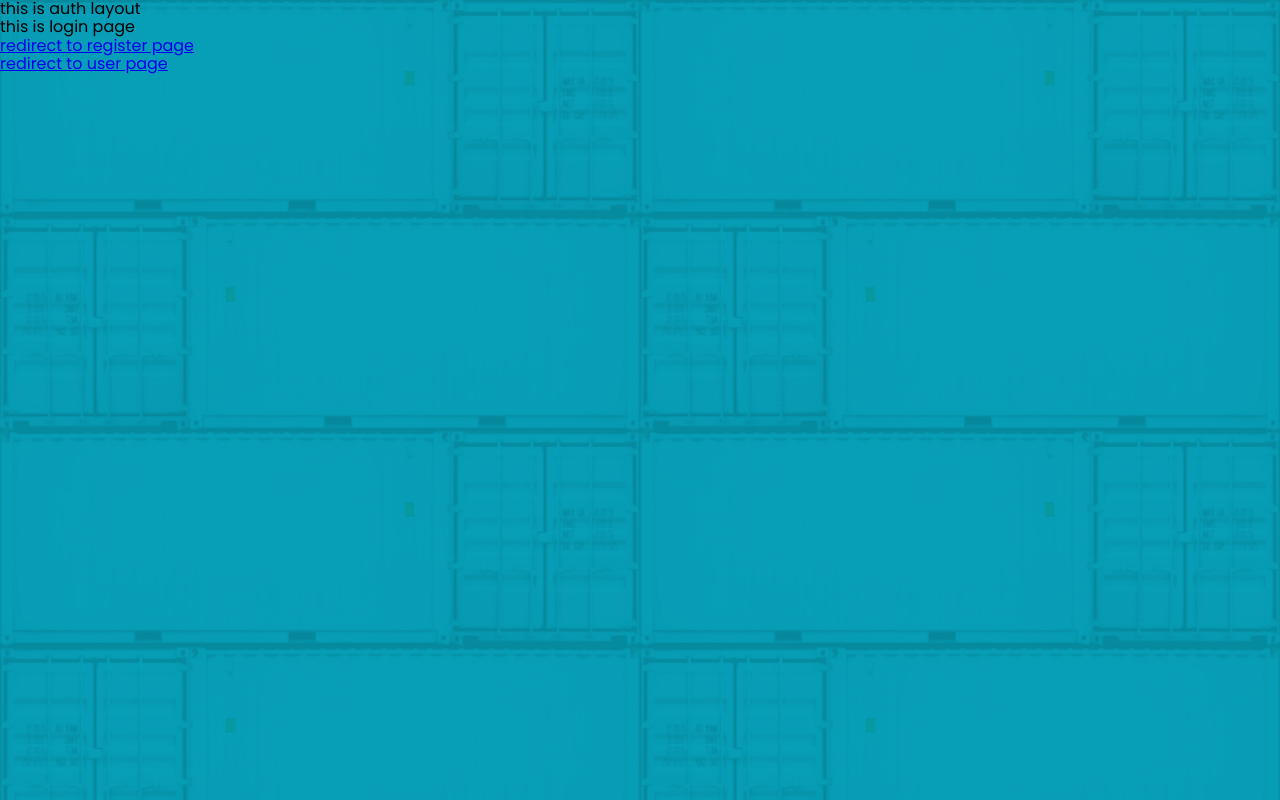
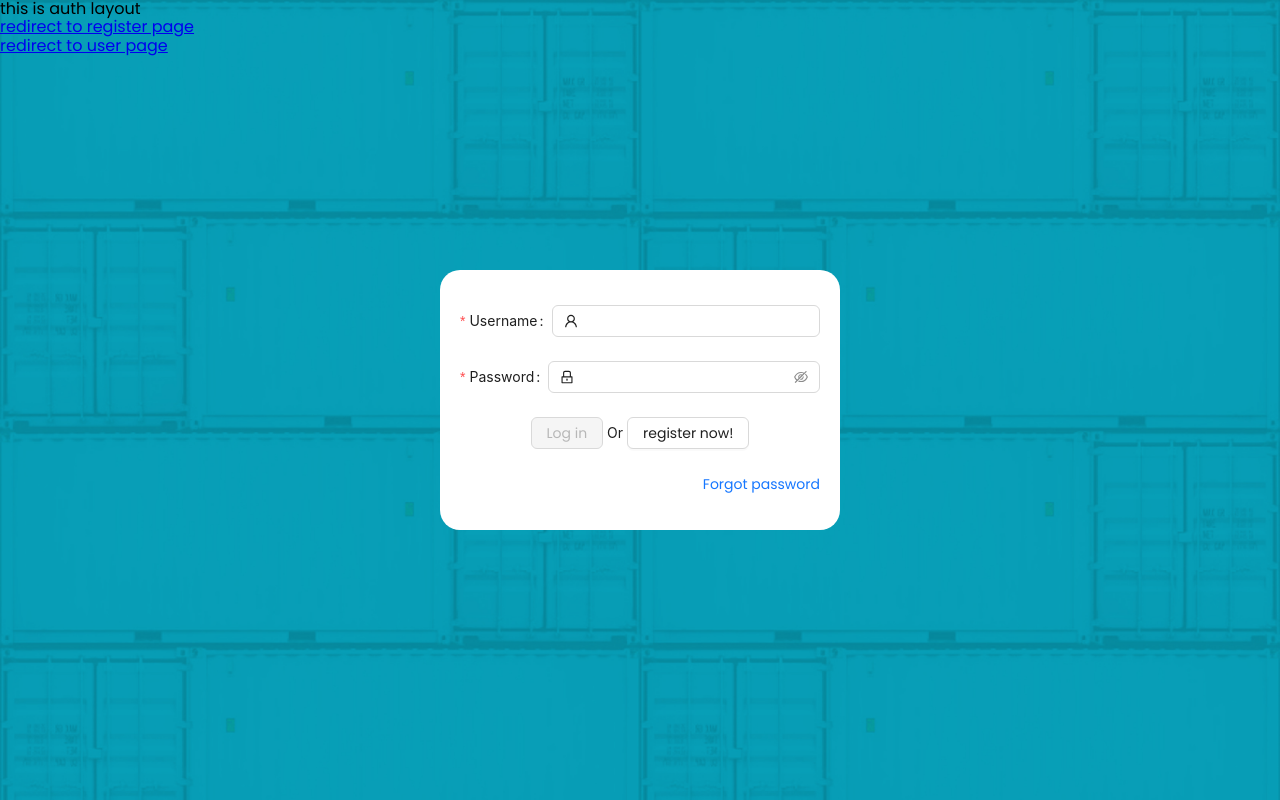
Before and after one commit to ledai94/shop-fe-admin, a Vue app: page /auth/login in a window 1280 px wide. Built offline with nearby package versions, Linux system fonts and the light colour scheme.

Commit message:
update login ui

```diff
--- a/src/router/index.ts
+++ b/src/router/index.ts
@@ -23,6 +23,7 @@ const routes = [
   {
     path: '/',
     name: 'home',
+    redirect: { name: 'login' },
     component: () => import('@/layouts/AdminLayout.vue'),
     children: [
       {
--- a/src/views/Auth/LoginPage.vue
+++ b/src/views/Auth/LoginPage.vue
@@ -1,12 +1,102 @@
 <template>
-  this is login page <br />
   <RouterLink :to="{ name: 'register' }">redirect to register page</RouterLink> <br />
   <RouterLink :to="{ name: 'user-list' }">redirect to user page</RouterLink>
+  <div class="login-page">
+    <a-form
+      :model="formState"
+      name="normal_login"
+      class="login-form"
+      @finish="onLogin"
+      @finishFailed="onFinishFailed"
+    >
+      <a-form-item
+        label="Username"
+        name="username"
+        :rules="[{ required: true, message: 'Please input your username!' }]"
+      >
+        <a-input v-model:value="formState.username">
+          <template #prefix>
+            <UserOutlined class="site-form-item-icon" />
+          </template>
+        </a-input>
+      </a-form-item>
+
+      <a-form-item
+        label="Password"
+        name="password"
+        :rules="[{ required: true, message: 'Please input your password!' }]"
+      >
+        <a-input-password v-model:value="formState.password">
+          <template #prefix>
+            <LockOutlined class="site-form-item-icon" />
+          </template>
+        </a-input-password>
+      </a-form-item>
+      <div class="d-flex justify-content-center">
+        <a-form-item>
+          <a-button
+            :disabled="disabled"
+            type="primary"
+            html-type="submit"
+            class="login-form-button"
+          >
+            Log in
+          </a-button>
+          Or
+          <a-button @click="handleRegister" href="">register now!</a-button>
+        </a-form-item>
+      </div>
+      <div class="d-flex justify-content-end">
+        <a class="login-form-forgot" href="">Forgot password</a>
+      </div>
+    </a-form>
+  </div>
 </template>
 
 <script setup lang="ts">
-import { ref } from 'vue'
-console.log(ref)
+import { reactive, computed } from 'vue'
+import { UserOutlined, LockOutlined } from '@ant-design/icons-vue'
+interface FormState {
+  username: string
+  password: string
+}
+
+const baseUrl = import.meta.env.VITE_BASE_URL
+
+console.log()
+
+const formState = reactive<FormState>({
+  username: '',
+  password: '',
+})
+const onLogin = (values: any) => {
+  console.log(baseUrl, values)
+}
+
+const onFinishFailed = (errorInfo: any) => {
+  console.log('Failed:', errorInfo)
+}
+const disabled = computed(() => {
+  return !(formState.username && formState.password)
+})
+const handleRegister = () => {
+  console.log('redirect to register page asdasdsaas')
+}
 </script>
 
-<style lang="scss" scoped></style>
+<style lang="scss" scoped>
+.login-page {
+  background-color: #fff;
+  width: 400px;
+  height: 260px;
+  border-radius: 20px;
+  padding: 20px;
+  position: absolute;
+  top: calc(50%);
+  left: calc(50%);
+  transform: translate(-50%, -50%);
+  display: flex;
+  justify-content: center;
+  align-items: center;
+}
+</style>
```
Also changed, not shown: eslint.config.js (+11 -8 lines), 1 other file (tests, documents, lock files or other folders).
